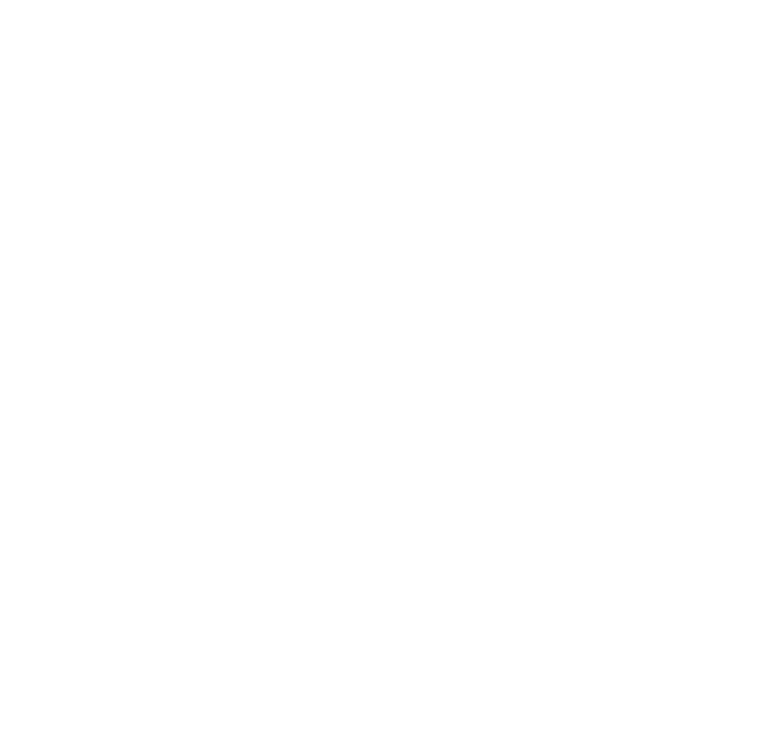
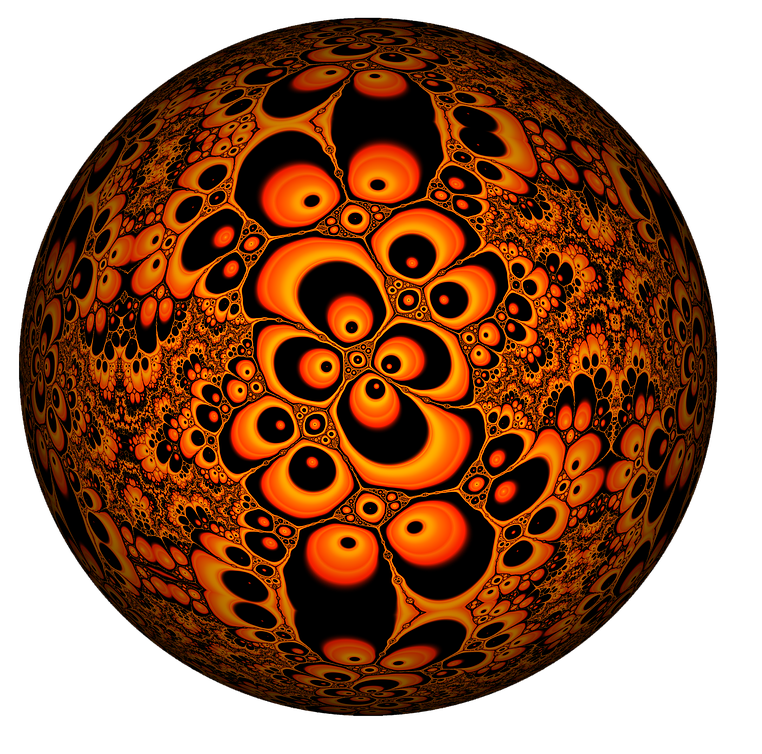
Before and after one commit to christianf9156/css3project, a plain HTML site: page index.html in a window 1280 px wide. Shown: the whole page, without its empty margins (0-762 px from the left). Drawn offline with Linux system fonts and the light colour scheme.

Commit message:
picture added

```diff
--- a/index.html
+++ b/index.html
@@ -6,6 +6,9 @@
   <link rel="stylesheet" href="stylesheet.css" type="text/css">
   </head>
   <body>
+      <div class="pic1">
+        <img src="trippy ball.png"/>
 
+      </div>
   </body>
 </html>
```
